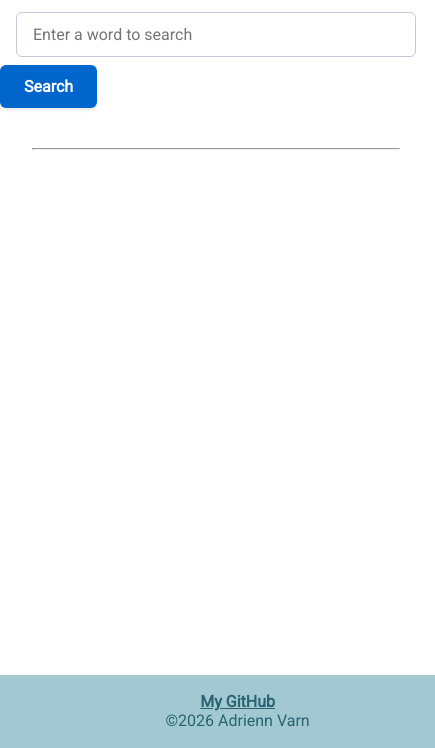
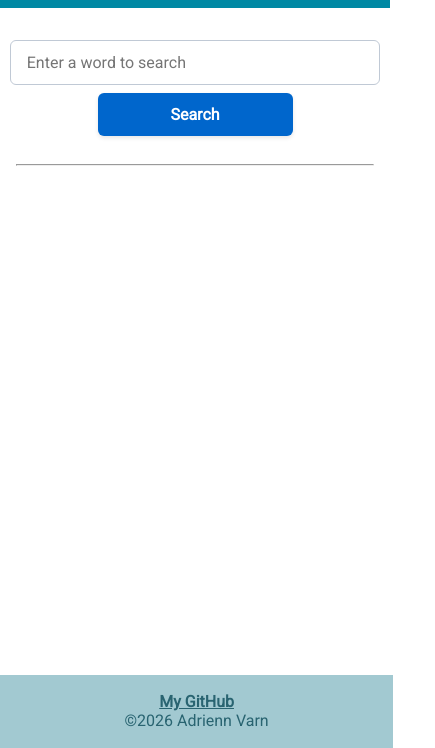
Before and after one commit to adriennvarn/SE03-Summative-Lab, a website: page index.html in a window 390 px wide. Shown: the part 96-844 px from the top of the page, 435 px wide, since content can reach past the window. Drawn offline with Linux system fonts and the light colour scheme.

Commit message:
Mobile styling added; small bugfix Convert search input to lowercase, as API is case sensitive. For example, "Teeth" produces no results even though "teeth" does.

```diff
--- a/index.js
+++ b/index.js
@@ -131,7 +131,7 @@ function handleSubmit(event) {
         return
     }
 
-    fetchDefinition(word)
+    fetchDefinition(word.toLowerCase())
     // clear search bar
     searchInput.value = ""
 }
--- a/style.css
+++ b/style.css
@@ -118,6 +118,28 @@ hr {
     padding: 2em;
 }
 
+
+/***** MOBILE STYLING *****/
+@media (width <= 768px) {
+    #search-form form {
+        display: flex;
+        flex-direction: column;
+        align-items: center;
+        width: 100dvw;
+    }
+    input[type="text"] {
+        max-width: 95%;
+    }
+    input[type="submit"] {
+        width: 50%;
+    }
+
+    #results {
+        margin: 1em;
+    }
+}
+
+
 /* Footer */
 
 footer {
@@ -132,7 +154,9 @@ footer {
 
 footer ul {
     list-style: none;
+    padding-left: 0;
 }
+
 
 footer a {
     color: inherit;
```
